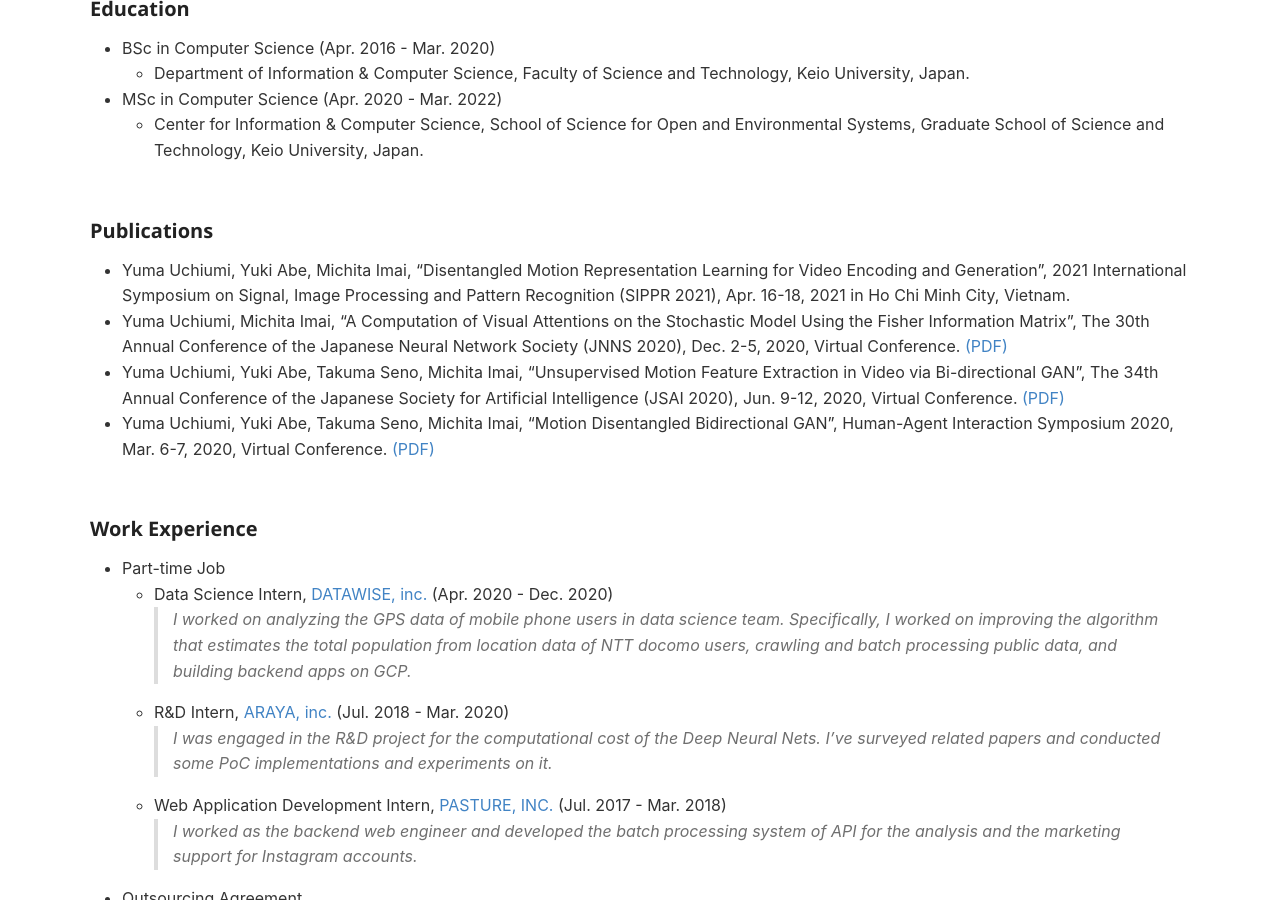
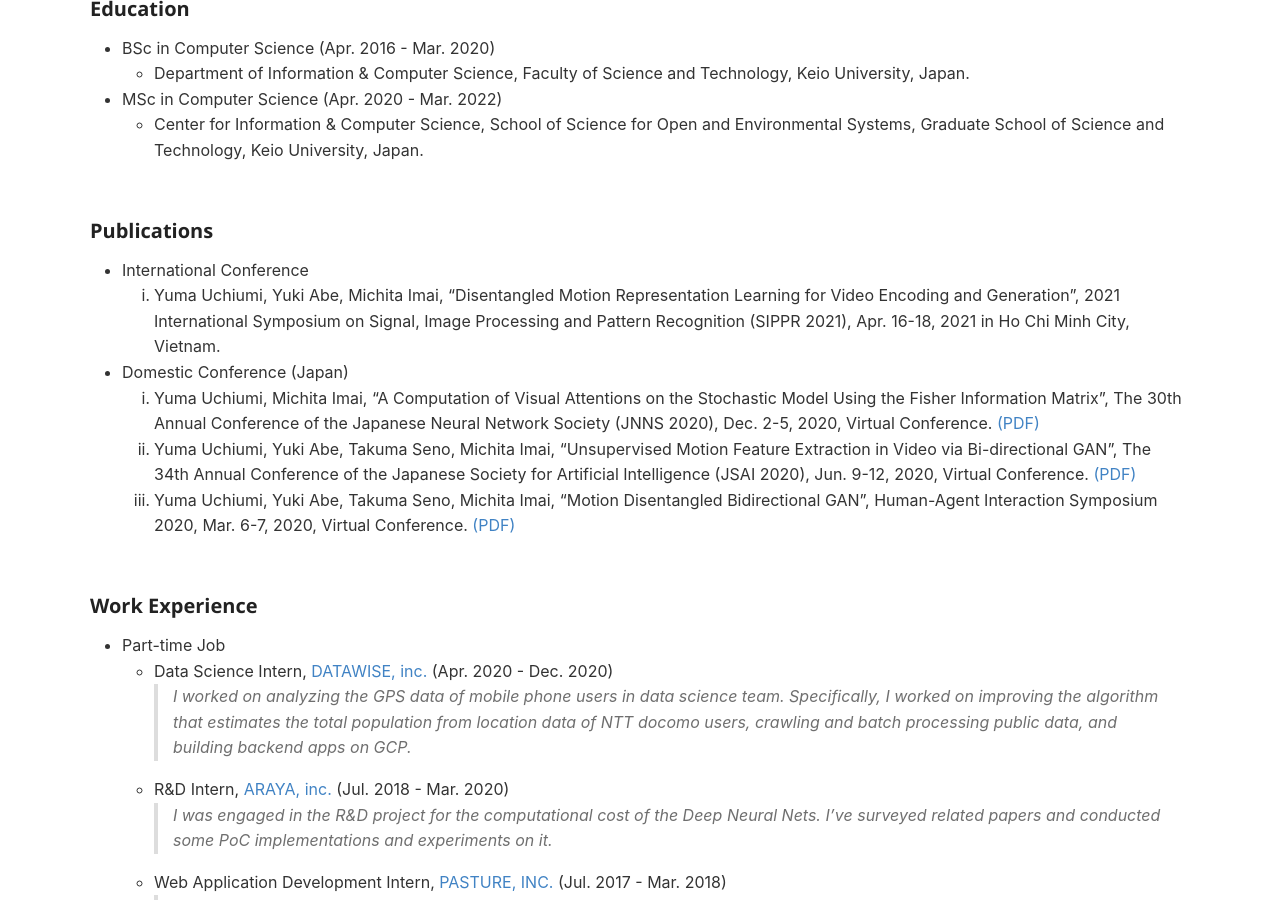
Before and after one commit to yumaloop/old-jekyll-blog-site, a Jekyll site: the page built from about.md, in a window 1280 px wide and 900 px high, scrolled down 664 px. Built offline with Jekyll 4.4.1, drawn with Linux system fonts in a browser that asks for light colours; comment, search, counter and statistics services are not loaded.

Commit message:
tiny update at about.md

```diff
--- a/about.md
+++ b/about.md
@@ -25,21 +25,23 @@ I study statistical algorithms, stochastic models, and information processing sy
 
 #### Publications
 
-* Yuma Uchiumi, Yuki Abe, Michita Imai,
-"Disentangled Motion Representation Learning for Video Encoding and Generation",
-2021 International Symposium on Signal, Image Processing and Pattern Recognition (SIPPR 2021), Apr. 16-18, 2021 in Ho Chi Minh City, Vietnam.
-* Yuma Uchiumi, Michita Imai,
-"A Computation of Visual Attentions on the Stochastic Model Using the Fisher Information Matrix",
-The 30th Annual Conference of the Japanese Neural Network Society (JNNS 2020), Dec. 2-5, 2020, Virtual Conference.
-[(PDF)](https://drive.google.com/file/d/1slhR-bAkC3M1dUPb6Aaw5tF1alxQ-sMo/view?usp=sharing)
-* Yuma Uchiumi, Yuki Abe, Takuma Seno, Michita Imai,
-"Unsupervised Motion Feature Extraction in Video via Bi-directional GAN",
-The 34th Annual Conference of the Japanese Society for Artificial Intelligence (JSAI 2020), Jun. 9-12, 2020, Virtual Conference.
-[(PDF)](https://www.jstage.jst.go.jp/article/pjsai/JSAI2020/0/JSAI2020_1I5GS204/_pdf/-char/ja)
-* Yuma Uchiumi, Yuki Abe, Takuma Seno, Michita Imai,
-"Motion Disentangled Bidirectional GAN",
-Human-Agent Interaction Symposium 2020, Mar. 6-7, 2020, Virtual Conference.
-[(PDF)](http://hai-conference.net/symp2020/proceedings/pdf/P-9.pdf)
+* International Conference
+    1. Yuma Uchiumi, Yuki Abe, Michita Imai,
+    "Disentangled Motion Representation Learning for Video Encoding and Generation",
+    2021 International Symposium on Signal, Image Processing and Pattern Recognition (SIPPR 2021), Apr. 16-18, 2021 in Ho Chi Minh City, Vietnam.
+* Domestic Conference (Japan)
+    1. Yuma Uchiumi, Michita Imai,
+    "A Computation of Visual Attentions on the Stochastic Model Using the Fisher Information Matrix",
+    The 30th Annual Conference of the Japanese Neural Network Society (JNNS 2020), Dec. 2-5, 2020, Virtual Conference.
+    [(PDF)](https://drive.google.com/file/d/1slhR-bAkC3M1dUPb6Aaw5tF1alxQ-sMo/view?usp=sharing)
+    1. Yuma Uchiumi, Yuki Abe, Takuma Seno, Michita Imai,
+    "Unsupervised Motion Feature Extraction in Video via Bi-directional GAN",
+    The 34th Annual Conference of the Japanese Society for Artificial Intelligence (JSAI 2020), Jun. 9-12, 2020, Virtual Conference.
+    [(PDF)](https://www.jstage.jst.go.jp/article/pjsai/JSAI2020/0/JSAI2020_1I5GS204/_pdf/-char/ja)
+    1. Yuma Uchiumi, Yuki Abe, Takuma Seno, Michita Imai,
+    "Motion Disentangled Bidirectional GAN",
+    Human-Agent Interaction Symposium 2020, Mar. 6-7, 2020, Virtual Conference.
+    [(PDF)](http://hai-conference.net/symp2020/proceedings/pdf/P-9.pdf)
 
 <br>
 
```
